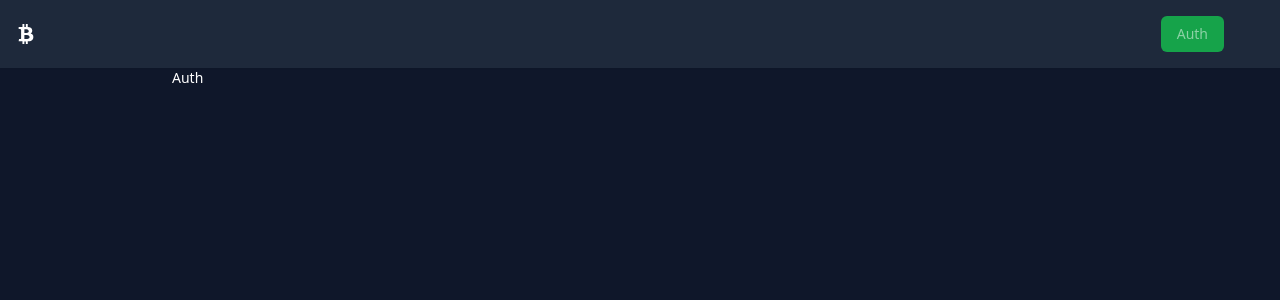
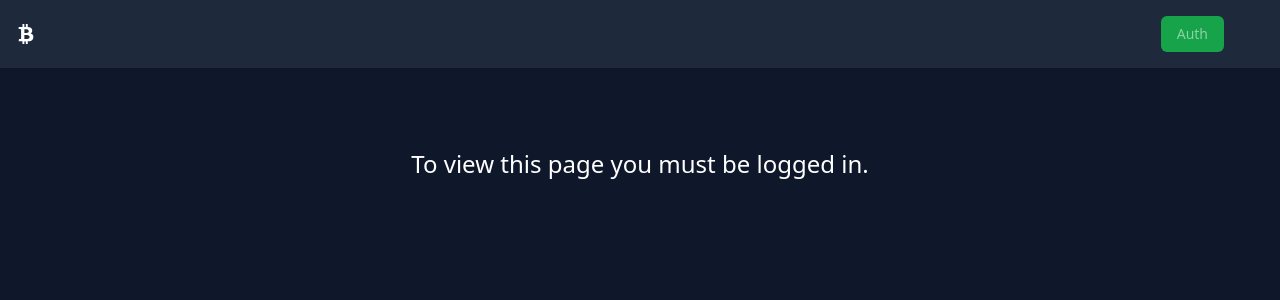
Before and after one commit to gonrs/simple-finance-app, a React (Vite) app in the folder client/: page /transactions in a window 1280 px wide. Shown: the top 300 px of the page. Built offline with nearby package versions, Linux system fonts and the light colour scheme; no server answers.

Commit message:
add private route chek

```diff
--- a/client/src/Routes/Router.tsx
+++ b/client/src/Routes/Router.tsx
@@ -5,6 +5,7 @@ import Home from '../pages/Home'
 import Transaction from '../pages/Transaction'
 import Categoryes from '../pages/Categoryes'
 import Auth from '../pages/Auth'
+import ProtectedRout from '../components/ProtectedRout'
 
 export const router = createBrowserRouter([
 	{
@@ -18,15 +19,27 @@ export const router = createBrowserRouter([
 			},
 			{
 				path: 'transactions',
-				element: <Transaction />,
+				element: (
+					<ProtectedRout needToBeLogin={true}>
+						<Transaction />
+					</ProtectedRout>
+				),
 			},
 			{
 				path: 'categories',
-				element: <Categoryes />,
+				element: (
+					<ProtectedRout needToBeLogin={true}>
+						<Categoryes />
+					</ProtectedRout>
+				),
 			},
 			{
 				path: 'auth',
-				element: <Auth />,
+				element: (
+					<ProtectedRout needToBeLogin={false}>
+						<Auth />
+					</ProtectedRout>
+				),
 			},
 		],
 	},
--- /dev/null
+++ b/client/src/components/ProtectedRout.tsx
@@ -0,0 +1,57 @@
+import { FC } from 'react'
+import { useAuth } from '../hooks/useAuth'
+import { Navigate } from 'react-router-dom'
+interface ProtectedRoutProps {
+	children: JSX.Element
+	needToBeLogin: boolean
+}
+const ProtectedRout: FC<ProtectedRoutProps> = ({ children, needToBeLogin }) => {
+	const isAuth = useAuth()
+	return (
+		<>
+			{/* {needToBeLogin ? (
+				<>
+					{isAuth ? (
+						children
+					) : (
+						<div className='flex flex-col justify-center items-center mt-20 gap-10'>
+							<h1 className='text-2xl'>
+								To view this page you must be logged in.
+							</h1>
+						</div>
+					)}
+				</>
+			) : (
+				<>
+					{!isAuth ? (
+						children
+					) : (
+						<div className='flex flex-col justify-center items-center mt-20 gap-10'>
+							<h1 className='text-2xl'>
+								To view this page you must be logged in.
+							</h1>
+						</div>
+					)}
+				</>
+			)} */}
+			{(isAuth && needToBeLogin) || (!needToBeLogin && !isAuth) ? (
+				children
+			) : (
+				<div className='flex flex-col justify-center items-center mt-20 gap-10'>
+					{!isAuth && needToBeLogin && (
+						<h1 className='text-2xl'>
+							To view this page you must be logged in.
+						</h1>
+					)}
+					{isAuth && !needToBeLogin && (
+						// <h1 className='text-2xl'>
+						// 	You are already be logged in
+						// </h1>
+						<Navigate to={'/'} />
+					)}
+				</div>
+			)}
+		</>
+	)
+}
+export default ProtectedRout
```
Also changed, not shown: 1 other file (tests, documents, lock files or other folders).
